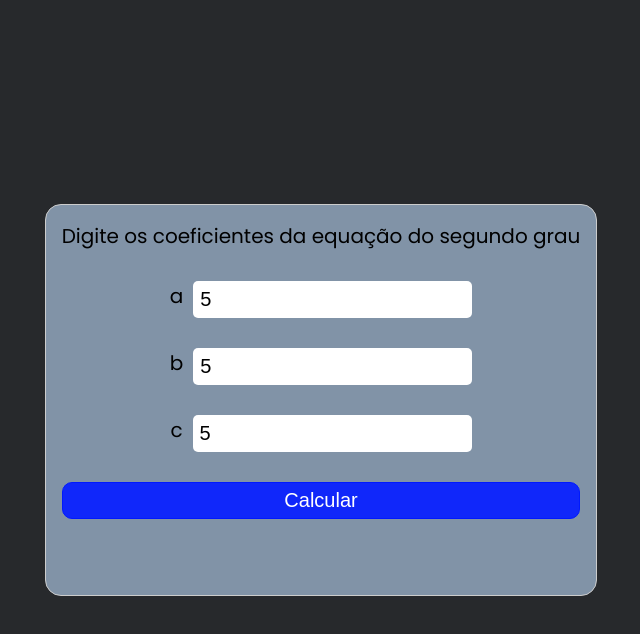
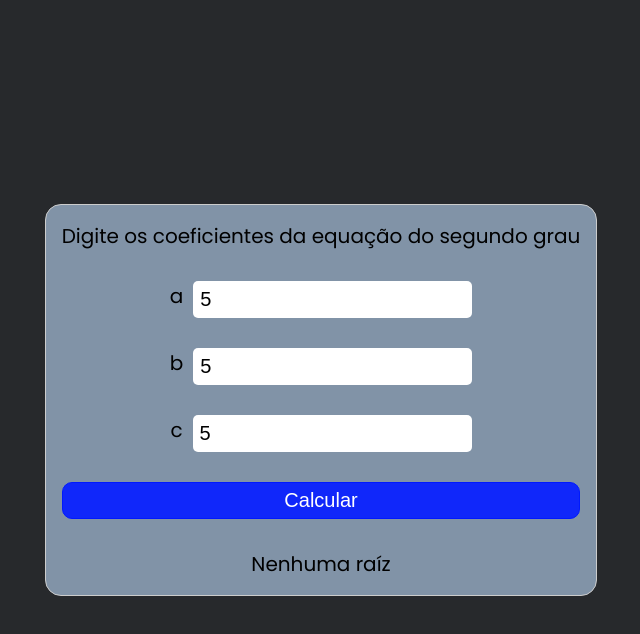
Before and after one commit to lionelsu/PEC, a plain HTML site: page index.html in a window 1280 px wide. Both pictures are taken after typing "5", "5", "5" into the empty fields and a click on the input "Calcular". Shown: the whole page, without its empty margins (319-959 px from the left). Drawn offline with Linux system fonts and the light colour scheme.

Commit message:
feat: all functions done, jst use this app

```diff
--- a/index.html
+++ b/index.html
@@ -7,6 +7,7 @@
     <meta name="viewport" content="width=device-width, initial-scale=1.0">
     <link href="https://fonts.googleapis.com/css2?family=Poppins:wght@400;500;700&display=swap" rel="stylesheet">
     <link rel="stylesheet" href="./assets/css/style.css">
+    <link rel="stylesheet" href="./assets/css/validation/input.css">
     <script src="./main.js" type="module" defer></script>
     <title>Equação de segundo grau</title>
 </head>
@@ -15,7 +16,7 @@
         <div class="box-container">
             <p class="box__title">Digite os coeficientes da equação do segundo grau</p>
             <iframe name="django" style="display:none"></iframe>
-            <form class="form-container" id="myform" action="#" method="post" target="django">
+            <form class="form-container" id="myform" action="#" target="django">
                 <div class="form-rows">
                     <label class="form__letter" for="coe-a">a</label>
                     <input class="form__input" type="number" id="coe-a" required>
@@ -32,7 +33,7 @@
                 </div>
             </form>
             <input class="form__button" type="submit" form="myform" value="Calcular">
-            <p class="box__result"></p>
+            <p class="box__result" id="resultCont"></p>
         </div>
     </div>
 </body>
--- a/main.js
+++ b/main.js
@@ -6,13 +6,15 @@ const form = document.querySelector('#myform')
 const inputA = document.querySelector('#coe-a')
 const inputB = document.querySelector('#coe-b')
 const inputC = document.querySelector('#coe-c')
+const resultCont = document.querySelector('#resultCont')
 
-const a = inputA.value
-const b = inputB.value
-const c = inputC.value
-
-const result = calcPolynomialEqtn(a, b, c)
 
 form.onsubmit = (event) => {
+    event.preventDefault()
 
+    const a = inputA.value
+    const b = inputB.value
+    const c = inputC.value
+
+    resultCont.innerHTML = calcPolynomialEqtn(a, b, c)
 }
--- a/utils.js
+++ b/utils.js
@@ -1,7 +1,7 @@
 export function calcPolynomialEqtn(a, b, c) {
     const delta = Number(b ** 2 - 4 * a * c)
-    const x1 = Number((-(b) + Math.sqrt(delta)) / 10)
-    const x2 = Number((-(b) - Math.sqrt(delta)) / 10)
+    const x1 = Number( (- b + Math.sqrt(delta) ) / (2 * a)).toFixed(4)
+    const x2 = Number( (- b - Math.sqrt(delta) ) / (2 * a)).toFixed(4)
 
     const r = {
         none: 'Nenhuma raíz',
```
Also changed, not shown: assets/css/validation/input.css (added), assets/css/validation/input.js (added).
